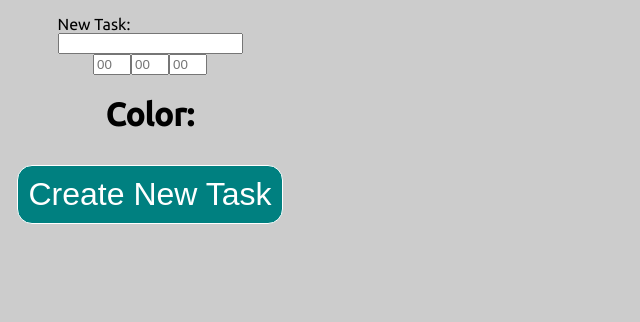
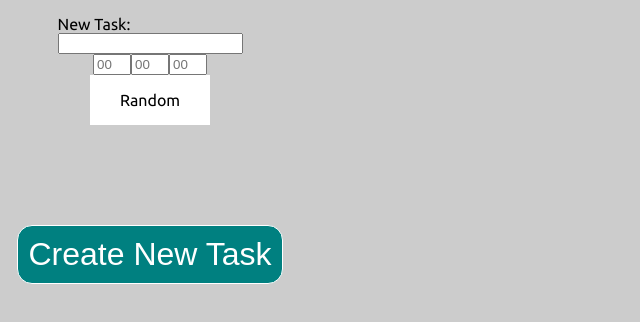
Before and after one commit to TheCodingComposer/TaskFlow, a React (Create React App) app: page / in a window 1280 px wide. Shown: the top 322 px of the page, without its empty margins (0-640 px from the left). Built offline with nearby package versions, Linux system fonts and the light colour scheme.

Commit message:
added dropdown feature beta

```diff
--- a/src/App.css
+++ b/src/App.css
@@ -24,6 +24,16 @@ button {
     font-weight: 300;
 }
 
+li {
+    margin: 0;
+    list-style: none;
+}
+
+ul {
+    padding: 0;
+    margin: 0;
+}
+
 /* Use flex wrap? or make whole body (or content container) grid? */
 
 .card-wrapper {
@@ -34,6 +44,10 @@ button {
     align-items: center;
     position: relative;
 
+}
+
+.new-task-btn {
+    margin-top: 100px;
 }
 
 
@@ -91,3 +105,39 @@ button {
     cursor: pointer;
     font-size: 25px;
 }
+
+
+/* Dropdown Menu */
+
+
+.dropdown {
+    background-color: white;
+    position: relative;
+    width: 120px;
+    text-align: center;
+    cursor: pointer;
+}
+
+.dropdown-item-container {
+    position: absolute;
+    /* bottom: -60px; */
+    background-color: #eee;
+    /* height: 60px; */
+    width: 100px;
+
+    display: flex;
+    flex-direction: column;
+    align-items: center;
+    justify-content: center;
+}
+
+.dropdown-list {
+    display: flex;
+    flex-direction: column;
+    align-items: center;
+    justify-content: space-between;
+}
+
+.dropdown-item {
+   height: 20px;
+}
--- a/src/App.js
+++ b/src/App.js
@@ -71,8 +71,6 @@ function App() {
 
       setTasks(tasksCopy)
 
-
-
   }
 
 
--- /dev/null
+++ b/src/Components/Dropdown.js
@@ -0,0 +1,42 @@
+import {useState} from "react"
+import DropdownItem from "./DropdownItem"
+
+export default function Dropdown({palette, onPaletteChange}) {
+
+    const [clicked, setClicked] = useState(false)
+
+
+    const paletteOptions = ['Random', 'Warm', 'Cool', 'Pastel', 'Neon']
+
+
+    function handleChosenPalette(color) {
+        onPaletteChange(color)
+    }
+
+    return (
+        <div className="dropdown" onClick={() => {setClicked(!clicked)}}>
+            <p>{palette}</p>
+
+        {clicked &&
+            <div className="dropdown-item-container">
+                <ul className="dropdown-list">
+
+                 {paletteOptions.map((color, index) => {
+                    return (
+                        <DropdownItem
+                    name={paletteOptions[index]}
+                    key={index}
+                    onChosenPalette={handleChosenPalette}
+                    currentPalette={palette}
+                    />
+                    ) }
+             )   }
+
+
+                </ul>
+            </div>
+        }
+
+        </div>
+    )
+}
--- /dev/null
+++ b/src/Components/DropdownItem.js
@@ -0,0 +1,36 @@
+import { useState } from "react";
+
+
+export default function DropdownItem({name, onChosenPalette, currentPalette}) {
+
+    const [hover, setHover] = useState(false)
+
+
+    //TODO: Different colors for hover? i.e. warm color for 'Warm' text
+    // let textColor;
+
+    // switch (name) {
+    //     case '':
+    //         textColor = 'black';
+    // }
+
+    return (
+        <li className="dropdown-item"
+            style={{height: '30px',
+            color: hover || name === currentPalette ? 'black' : 'gray'}}
+
+        onMouseEnter={() => {
+            setHover(true)
+        }}
+        onMouseLeave={() => {
+            setHover(false)
+        }}
+
+
+        onClick={() => {
+            onChosenPalette(name)
+        }}>
+            {name}
+        </li>
+    )
+}
--- a/src/Components/NewTaskForm.js
+++ b/src/Components/NewTaskForm.js
@@ -1,11 +1,14 @@
 import {useState, useId} from 'react'
 import randomColor from '../randomColor';
+import Dropdown from './Dropdown';
 
 export default function NewTaskForm({createNewTask}) {
 
 
     //consolidate hours/minutes/seconds into their own time object within larger object?
     const [newTask, setNewTask] = useState({taskName: '', hours: '', minutes: '', seconds: '', backgroundColor: ''});
+
+    const [palette, setPalette] = useState('Random');
 
 
 
@@ -56,6 +59,10 @@ export default function NewTaskForm({createNewTask}) {
         }
     }
 
+    function handlePaletteChange(palette) {
+        setPalette(palette)
+    }
+
 
 
     return (
@@ -80,15 +87,14 @@ export default function NewTaskForm({createNewTask}) {
 
             </div>
 
-            <div className="color-selector-container">
+            <Dropdown
+                palette={palette}
+                onPaletteChange={handlePaletteChange}
+            />
 
-                <h1>Color:</h1>
-
-            </div>
-
-            <button onClick={() => {
+            <button className="new-task-btn" onClick={() => {
                 //choose random background color (future: let user choose with input)
-                const bgColor = randomColor()
+                const bgColor = randomColor(palette)
 
                 console.log(newTask)
                 createNewTask({...newTask, backgroundColor: bgColor})
--- a/src/randomColor.js
+++ b/src/randomColor.js
@@ -1,6 +1,29 @@
-export default function() {
+export default function(palette) {
 
-    const colors = ['green', 'blue', 'red', 'yellow']
+    let colors;
+
+    switch (palette) {
+
+        case 'Random':
+            colors = ['green', 'blue', 'red', 'yellow'];
+            break;
+        case "Warm":
+            colors = ['green', 'blue', 'red', 'yellow'];
+            break;
+        case "Cool":
+            colors = ['green', 'blue', 'red', 'yellow'];
+            break;
+        case "Pastel":
+            colors = ['green', 'blue', 'red', 'yellow'];
+            break;
+        case "Neon":
+            colors = ['green', 'blue', 'red', 'yellow'];
+            break;
+
+        default:
+            break;
+
+    }
 
     const color = colors[Math.floor(Math.random() * colors.length)];
 
```
